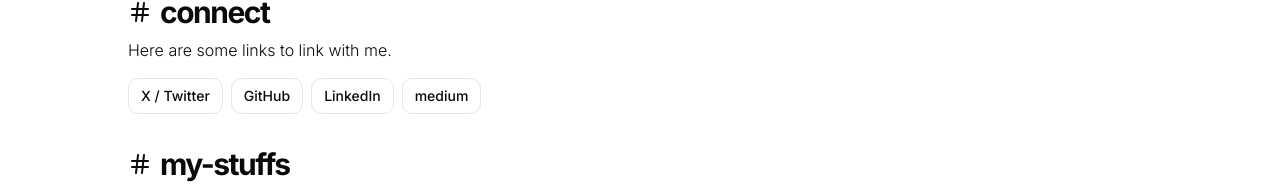
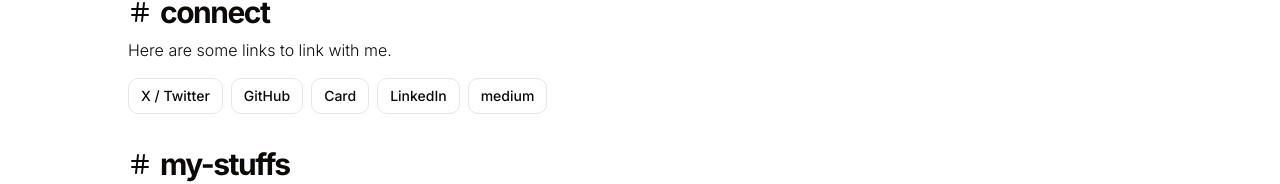
Before and after one commit to itzmeowww/thnsnkmd, a Next.js app: page /en in a window 1280 px wide. Shown: the part 290-474 px from the top of the page. Built offline with nearby package versions, Linux system fonts and the light colour scheme.

Commit message:
feat: add cards

```diff
--- a/app/[locale]/page.tsx
+++ b/app/[locale]/page.tsx
@@ -44,6 +44,12 @@
                     <Link href={'https://github.com/itzmeowww'} target='_blank'>
                         <Button variant={'outline'} size={'sm'} >
                             GitHub
+                        </Button>
+                    </Link>
+
+                    <Link href={'/cards'} target='_blank'>
+                        <Button variant={'outline'} size={'sm'}>
+                            Card
                         </Button>
                     </Link>
 
--- a/proxy.ts
+++ b/proxy.ts
@@ -4,5 +4,8 @@
 export default createMiddleware(routing);
 
 export const config = {
-  matcher: ['/', "/(en|ja)/:path*"]
+  // Match all paths except API routes, Next internals, and files with an
+  // extension (e.g. /images/...jpeg). This lets non-prefixed paths like
+  // /cards redirect to the locale-prefixed version (/en/cards).
+  matcher: ['/((?!api|_next|_vercel|.*\\..*).*)']
 };
```
Also changed, not shown: app/[locale]/cards/page.tsx (added, +11 -0 lines), public/images/cards/card2026_8b.jpg (added), 1 other file (tests, documents, lock files or other folders).
